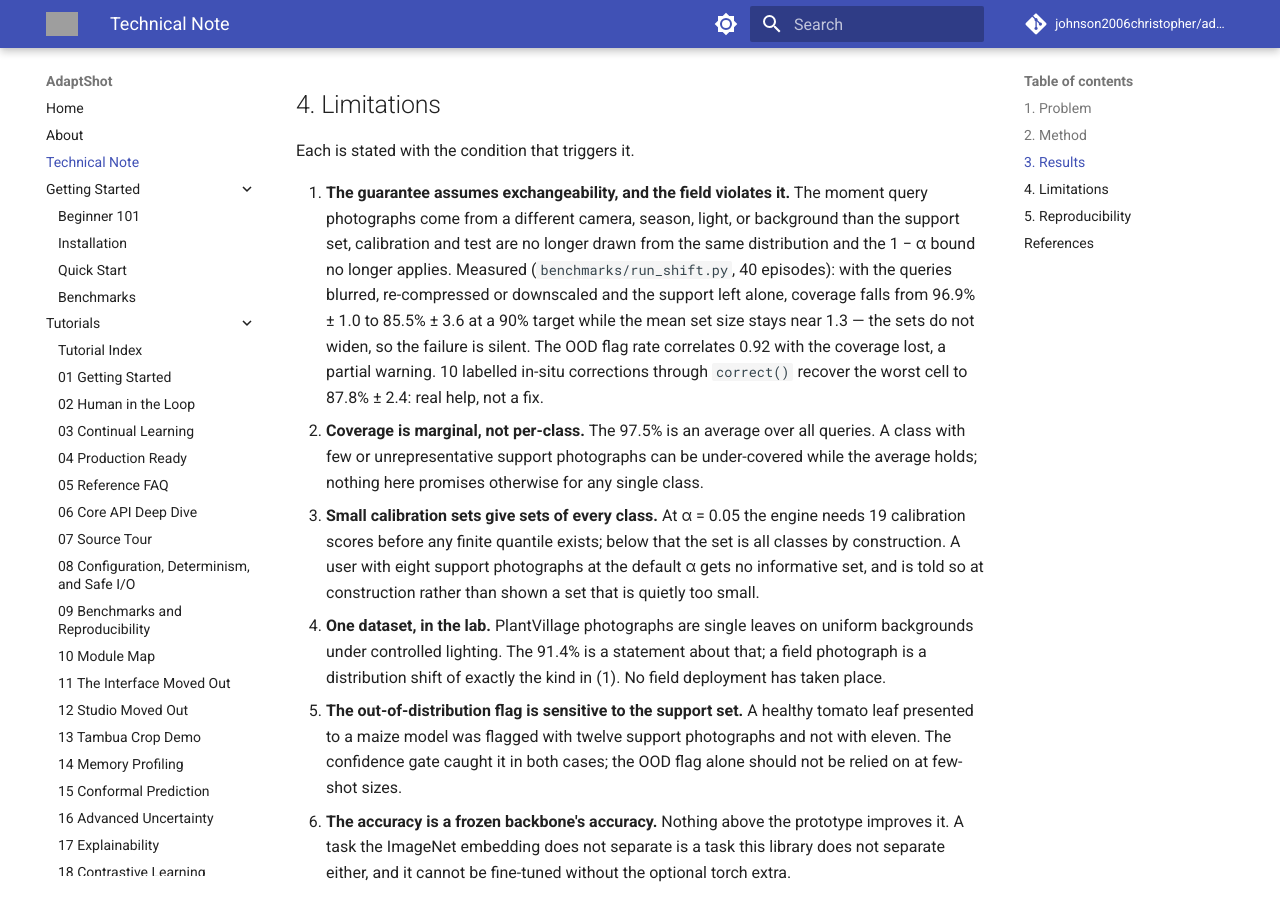
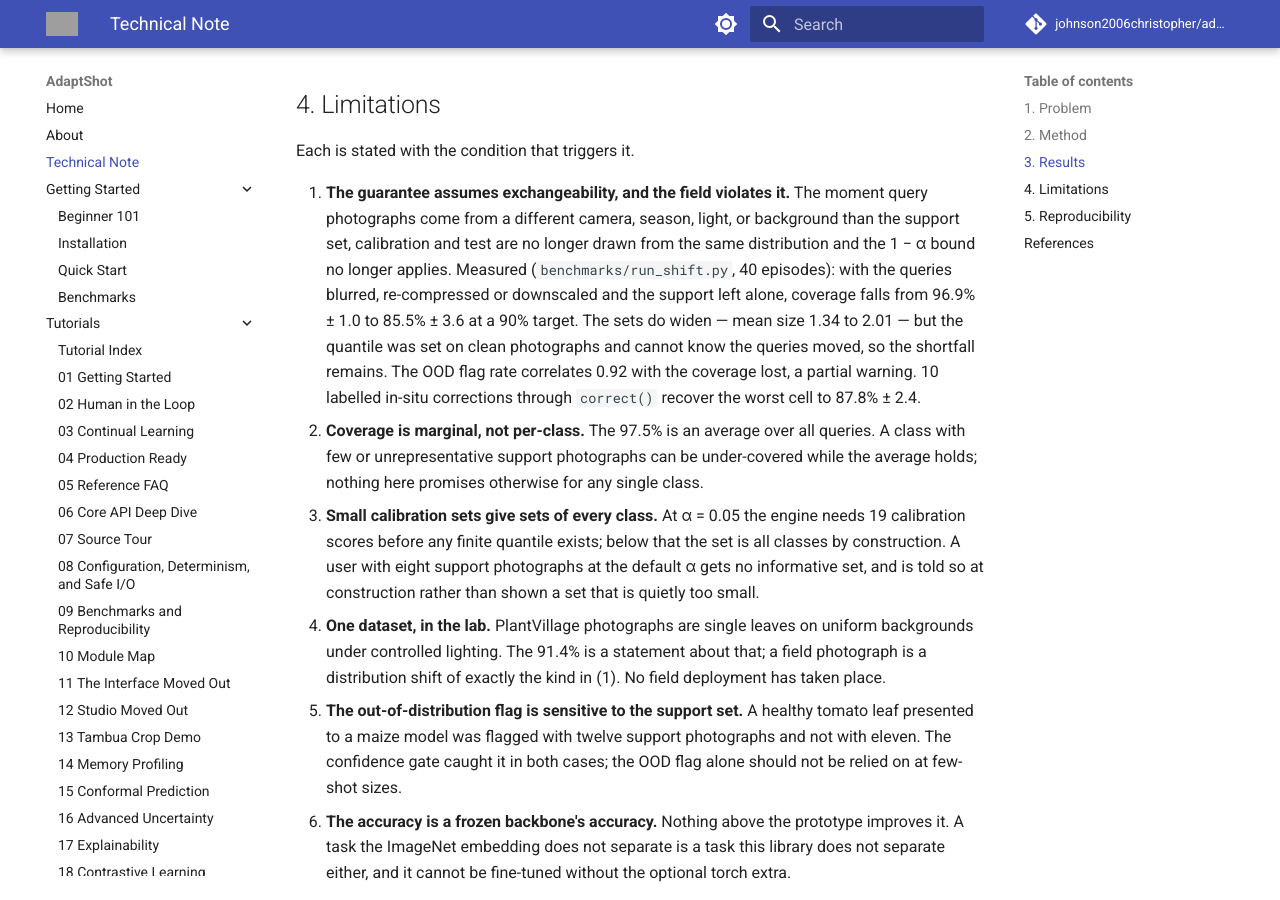
Before and after one commit to johnson2006christopher/adaptshot, an MkDocs documentation site: the page built from docs/technical-note.md, in a window 1280 px wide and 900 px high, scrolled down 2816 px. Built offline with MkDocs 1.6.1 and Material for MkDocs 9.7.7, drawn with Linux system fonts in a browser that asks for light colours; comment, search, counter and statistics services are not loaded; grey boxes are pictures that could not be loaded.

Commit message:
docs: the note's shift paragraph follows the new artifact too

```diff
--- a/docs/technical-note.md
+++ b/docs/technical-note.md
@@ -60,7 +60,7 @@ Peak resident memory for that cold-start cycle — one process, one support set,
 
 Each is stated with the condition that triggers it.
 
-1. **The guarantee assumes exchangeability, and the field violates it.** The moment query photographs come from a different camera, season, light, or background than the support set, calibration and test are no longer drawn from the same distribution and the 1 − α bound no longer applies. Measured (`benchmarks/run_shift.py`, 40 episodes): with the queries blurred, re-compressed or downscaled and the support left alone, coverage falls from 96.9% ± 1.0 to 85.5% ± 3.6 at a 90% target while the mean set size stays near 1.3 — the sets do not widen, so the failure is silent. The OOD flag rate correlates 0.92 with the coverage lost, a partial warning. 10 labelled in-situ corrections through `correct()` recover the worst cell to 87.8% ± 2.4: real help, not a fix.
+1. **The guarantee assumes exchangeability, and the field violates it.** The moment query photographs come from a different camera, season, light, or background than the support set, calibration and test are no longer drawn from the same distribution and the 1 − α bound no longer applies. Measured (`benchmarks/run_shift.py`, 40 episodes): with the queries blurred, re-compressed or downscaled and the support left alone, coverage falls from 96.9% ± 1.0 to 85.5% ± 3.6 at a 90% target. The sets do widen — mean size 1.34 to 2.01 — but the quantile was set on clean photographs and cannot know the queries moved, so the shortfall remains. The OOD flag rate correlates 0.92 with the coverage lost, a partial warning. 10 labelled in-situ corrections through `correct()` recover the worst cell to 87.8% ± 2.4.
 2. **Coverage is marginal, not per-class.** The 97.5% is an average over all queries. A class with few or unrepresentative support photographs can be under-covered while the average holds; nothing here promises otherwise for any single class.
 3. **Small calibration sets give sets of every class.** At α = 0.05 the engine needs 19 calibration scores before any finite quantile exists; below that the set is all classes by construction. A user with eight support photographs at the default α gets no informative set, and is told so at construction rather than shown a set that is quietly too small.
 4. **One dataset, in the lab.** PlantVillage photographs are single leaves on uniform backgrounds under controlled lighting. The 91.4% is a statement about that; a field photograph is a distribution shift of exactly the kind in (1). No field deployment has taken place.
```
